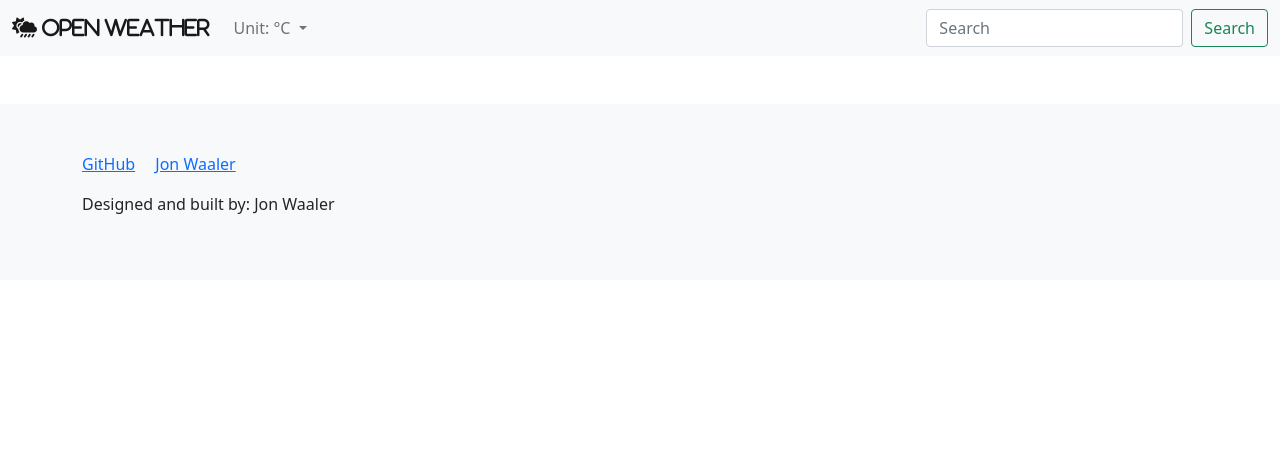
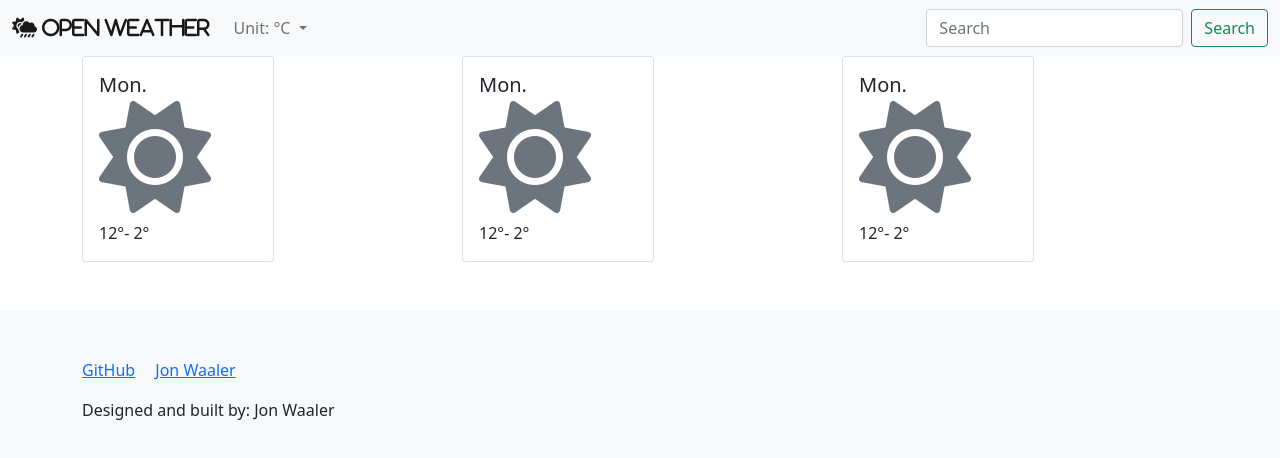
Before and after one commit to JonWaaler/open-weather, a plain HTML site: page index.html in a window 1280 px wide. Drawn offline with nearby package versions, Linux system fonts and the light colour scheme.

Commit message:
weather cards

```diff
--- a/assets/script.js
+++ b/assets/script.js
@@ -0,0 +1 @@
+//
--- a/index.html
+++ b/index.html
@@ -78,7 +78,42 @@
 
     <!-- MAIN -->
     <main>
+      <!-- Card container-->
+      <div class="container">
+        <div class="row justify-content-between">
+          <!--Card 1-->
+          <div class="col">
+            <div class="card" style="width: 12rem;">
+              <div class="card-body">
+                <h5 class="card-title">Mon.</h5>
+                <h6 class="card-subtitle mb-2 text-muted"><i class="fas fa-sun fa-7x"></i></h6>
+                <p class="card-text">12&#176;- 2&#176;</p>
+              </div>
+            </div>
+          </div>
 
+                      <!--Card 2-->
+          <div class="col">
+            <div class="card" style="width: 12rem;">
+              <div class="card-body">
+                <h5 class="card-title">Mon.</h5>
+                <h6 class="card-subtitle mb-2 text-muted"><i class="fas fa-sun fa-7x"></i></h6>
+                <p class="card-text">12&#176;- 2&#176;</p>
+              </div>
+            </div>
+          </div>
+                      <!--Card 3-->
+          <div class="col">
+            <div class="card" style="width: 12rem;">
+              <div class="card-body">
+                <h5 class="card-title">Mon.</h5>
+                <h6 class="card-subtitle mb-2 text-muted"><i class="fas fa-sun fa-7x"></i></h6>
+                <p class="card-text">12&#176;- 2&#176;</p>
+              </div>
+            </div>
+          </div>
+        </div>
+      </div>
     </main>
 
     <!-- FOOTER -->
```
